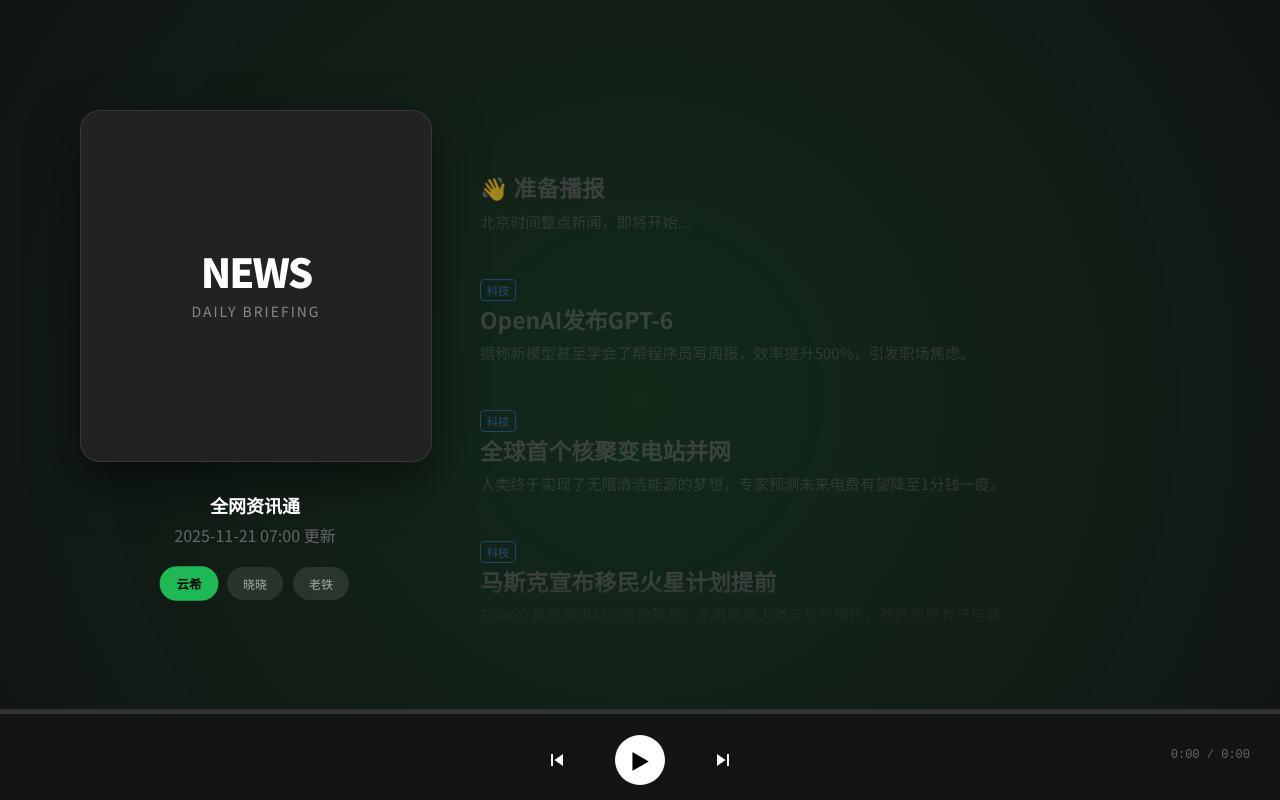
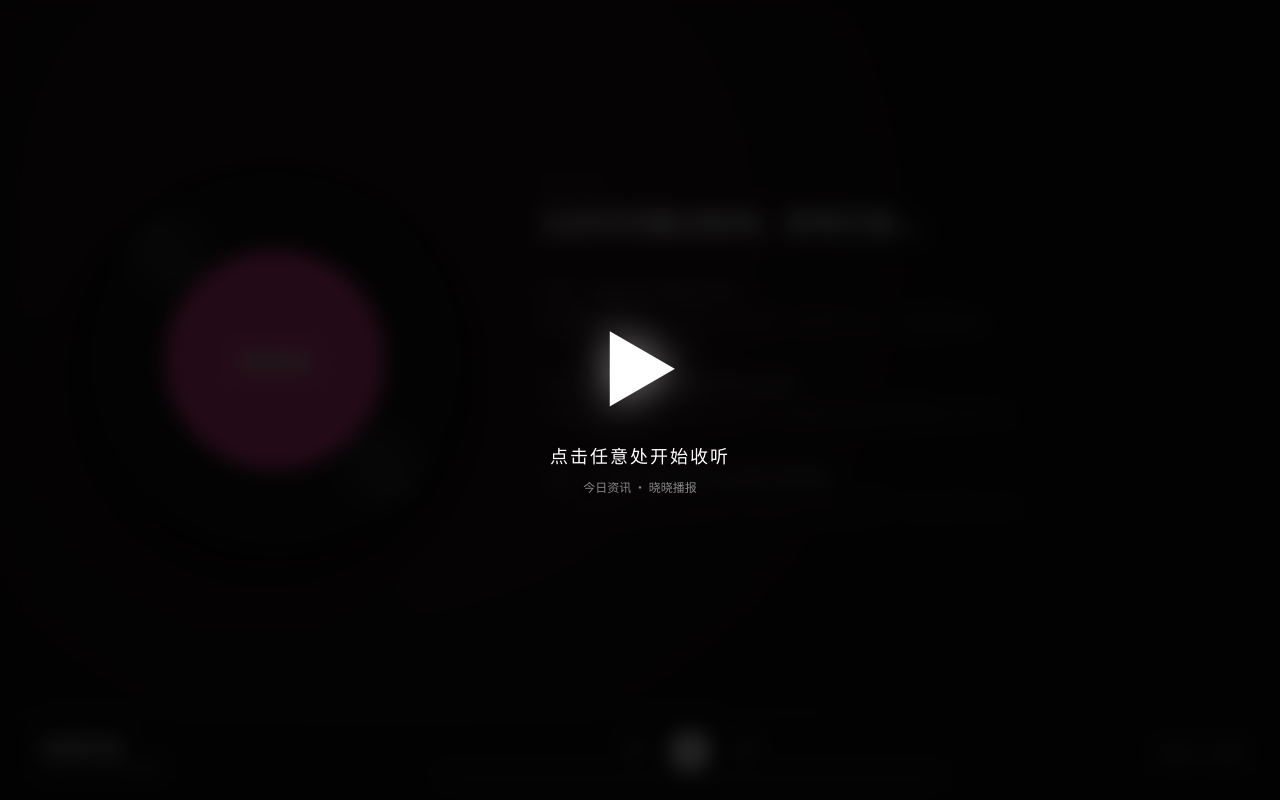
Before and after one commit to gyy888777/weird-radio, a plain HTML site: page index.html in a window 1280 px wide. Drawn offline with Linux system fonts and the light colour scheme.

Commit message:
Update index.html

```diff
--- a/index.html
+++ b/index.html
@@ -3,155 +3,172 @@
 <head>
     <meta charset="UTF-8">
     <meta name="viewport" content="width=device-width, initial-scale=1.0">
-    <title>NEWS.FM</title>
+    <title>NEWS.FM · 晓晓</title>
     <style>
         @import url('https://fonts.googleapis.com/css2?family=Noto+Sans+SC:wght@400;700;900&display=swap');
 
         :root {
             --bg: #111;
-            --panel: #1a1a1a;
-            --active: #fff;
-            --inactive: #555;
-            --accent: #1db954; /* 默认绿 */
+            --text-main: #fff;
+            --text-sub: rgba(255,255,255,0.5);
+            --accent: #ec4899; /* 默认粉 */
         }
 
         body {
-            margin: 0; background: var(--bg); color: #fff;
+            margin: 0; background: var(--bg); color: var(--text-main);
             font-family: 'Noto Sans SC', sans-serif;
             height: 100vh; overflow: hidden;
             display: flex; flex-direction: column;
+            transition: background 1s;
         }
 
-        /* 背景流光 */
-        .bg-glow {
-            position: fixed; top: -50%; left: -50%; width: 200%; height: 200%;
-            background: radial-gradient(circle, var(--accent) 0%, transparent 60%);
-            opacity: 0.15; transition: background 1s ease; pointer-events: none; z-index: -1;
+        /* 动态背景光 */
+        .ambient-bg {
+            position: fixed; top: 0; left: 0; width: 100%; height: 100%;
+            background: radial-gradient(circle at 30% 30%, var(--accent), transparent 70%);
+            opacity: 0.15; z-index: -1; transition: background 0.5s;
         }
 
-        /* 主布局：左封面 右列表 */
-        .container {
-            flex: 1; display: flex; max-width: 1200px; margin: 0 auto; width: 100%;
-            padding: 40px; box-sizing: border-box; gap: 50px;
-            align-items: center;
+        /* 全屏遮罩 (用于自动播放) */
+        .overlay {
+            position: fixed; top: 0; left: 0; width: 100%; height: 100%;
+            background: rgba(0,0,0,0.85); z-index: 999;
+            display: flex; flex-direction: column;
+            justify-content: center; align-items: center;
+            cursor: pointer; backdrop-filter: blur(10px);
+            transition: opacity 0.5s;
+        }
+        .overlay.hidden { opacity: 0; pointer-events: none; }
+        .play-icon-big {
+            font-size: 80px; color: #fff; margin-bottom: 20px;
+            filter: drop-shadow(0 0 20px rgba(255,255,255,0.5));
         }
 
-        /* 左侧 */
-        .left-side { width: 350px; text-align: center; flex-shrink: 0; }
+        /* 主布局 */
+        .container {
+            flex: 1; display: flex; align-items: center; justify-content: center;
+            max-width: 1200px; margin: 0 auto; width: 100%; gap: 80px; padding: 40px; box-sizing: border-box;
+        }
 
-        .cover-box {
-            width: 100%; aspect-ratio: 1/1; background: #222;
-            border-radius: 20px; box-shadow: 0 20px 50px rgba(0,0,0,0.5);
-            display: flex; flex-direction: column; justify-content: center; align-items: center;
-            margin-bottom: 30px; transition: 0.5s; border: 1px solid rgba(255,255,255,0.1);
+        /* 左侧：黑胶唱片 */
+        .disc-wrapper {
+            width: 380px; height: 380px; position: relative; flex-shrink: 0;
         }
-        .cover-title { font-size: 40px; font-weight: 900; letter-spacing: -2px; line-height: 1; }
-        .cover-subtitle { font-size: 14px; color: #888; margin-top: 10px; letter-spacing: 2px; text-transform: uppercase; }
+        .vinyl-disc {
+            width: 100%; height: 100%; border-radius: 50%;
+            background: repeating-radial-gradient(#111 0, #111 2px, #222 3px, #222 4px);
+            box-shadow: 0 20px 50px rgba(0,0,0,0.6);
+            display: flex; justify-content: center; align-items: center;
+            animation: spin 20s linear infinite;
+            animation-play-state: paused;
+            border: 5px solid #050505;
+        }
+        .vinyl-disc::before { /* 光泽 */
+            content:''; position:absolute; top:0; left:0; width:100%; height:100%; border-radius:50%;
+            background: linear-gradient(45deg, transparent 40%, rgba(255,255,255,0.1) 50%, transparent 60%);
+        }
+        .cover-art {
+            width: 220px; height: 220px; border-radius: 50%;
+            background-size: cover; background-position: center;
+            border: 8px solid #111; position: relative; z-index: 2;
+            display: flex; justify-content: center; align-items: center;
+            font-size: 24px; font-weight: 900; text-shadow: 0 2px 10px rgba(0,0,0,0.5);
+            background-color: var(--accent); /* 默认色 */
+            transition: background-color 0.5s;
+        }
 
-        .voice-switch { display: flex; justify-content: center; gap: 10px; flex-wrap: wrap; }
-        .v-btn {
-            background: rgba(255,255,255,0.1); border: none; color: #aaa;
-            padding: 8px 16px; border-radius: 20px; cursor: pointer; transition: 0.2s; font-size: 12px;
-        }
-        .v-btn:hover { background: rgba(255,255,255,0.2); color: #fff; }
-        .v-btn.active { background: var(--accent); color: #000; font-weight: bold; transform: scale(1.05); }
+        @keyframes spin { 100% { transform: rotate(360deg); } }
 
-        /* 右侧 (歌词模式) */
-        .right-side {
-            flex: 1; height: 70vh; overflow-y: auto;
-            mask-image: linear-gradient(to bottom, transparent, black 10%, black 90%, transparent);
-            -webkit-mask-image: linear-gradient(to bottom, transparent, black 10%, black 90%, transparent);
+        /* 右侧：滚动歌词 */
+        .lyrics-box {
+            flex: 1; height: 400px; overflow-y: auto;
+            mask-image: linear-gradient(to bottom, transparent, black 20%, black 80%, transparent);
+            -webkit-mask-image: linear-gradient(to bottom, transparent, black 20%, black 80%, transparent);
             scrollbar-width: none; position: relative;
         }
-        .right-side::-webkit-scrollbar { display: none; }
+        .lyrics-box::-webkit-scrollbar { display: none; }
 
-        .news-row {
-            padding: 20px 0; color: var(--inactive); transition: 0.4s;
-            cursor: pointer; opacity: 0.6; transform: scale(0.95); transform-origin: left center;
+        .line {
+            padding: 18px 0; font-size: 18px; color: var(--text-sub);
+            transition: 0.4s; transform-origin: left center; cursor: pointer;
+            line-height: 1.6;
         }
-        .news-row:hover { opacity: 1; color: #bbb; }
-
-        .news-row.active {
-            opacity: 1; color: var(--active); transform: scale(1);
+        .line:hover { color: #ccc; }
+        .line.active {
+            color: #fff; font-size: 26px; font-weight: bold;
             text-shadow: 0 0 20px rgba(255,255,255,0.2);
+            transform: scale(1.05);
+        }
+        .line-tag {
+            font-size: 12px; padding: 2px 8px; border-radius: 4px;
+            vertical-align: middle; margin-right: 10px; border: 1px solid currentColor;
+            opacity: 0.7;
         }
 
-        .news-tag {
-            font-size: 12px; display: inline-block; padding: 2px 6px;
-            border-radius: 4px; margin-bottom: 5px; border: 1px solid currentColor; opacity: 0.7;
+        /* 底部控制栏 */
+        .footer {
+            height: 90px; display: flex; align-items: center; padding: 0 40px;
+            background: rgba(20,20,20,0.8); backdrop-filter: blur(20px);
+            border-top: 1px solid rgba(255,255,255,0.1);
+            z-index: 100; gap: 20px;
         }
-        .news-title { font-size: 24px; font-weight: 700; margin-bottom: 8px; line-height: 1.2; }
-        .news-desc { font-size: 16px; font-weight: 400; opacity: 0.8; }
+        .track-info { width: 200px; }
+        .track-title { font-size: 16px; font-weight: bold; white-space: nowrap; }
+        .track-time { font-size: 12px; color: #888; }
 
-        /* 底部播放条 */
-        .bottom-bar {
-            height: 90px; background: rgba(20,20,20,0.9);
-            backdrop-filter: blur(20px); border-top: 1px solid rgba(255,255,255,0.1);
-            display: flex; flex-direction: column; justify-content: center;
-            padding: 0 20px; z-index: 100;
-        }
+        .controls { flex: 1; display: flex; flex-direction: column; align-items: center; gap: 5px; }
+        .btns { display: flex; align-items: center; gap: 20px; }
+        .c-btn { background:none; border:none; color:#fff; cursor:pointer; }
+        .play-c { width: 40px; height: 40px; background:#fff; color:#000; border-radius:50%; display:flex; justify-content:center; align-items:center; font-size:20px;}
 
-        .progress-wrap { width: 100%; height: 4px; background: #333; cursor: pointer; position: absolute; top: 0; left: 0; }
-        .progress { height: 100%; background: var(--accent); width: 0%; transition: width 0.1s linear; position: relative; }
-        .progress::after { content:''; position:absolute; right:-6px; top:-4px; width:12px; height:12px; background:#fff; border-radius:50%; opacity:0; transition:0.2s; }
-        .progress-wrap:hover .progress::after { opacity: 1; }
-
-        .controls-row { display: flex; justify-content: center; align-items: center; gap: 40px; margin-top: 10px; }
-        .ctrl-btn { background: none; border: none; color: #fff; cursor: pointer; transition: 0.2s; display: flex; align-items: center; }
-        .ctrl-btn:hover { color: var(--accent); }
-        .play-big {
-            width: 50px; height: 50px; border-radius: 50%; background: #fff; color: #000;
-            justify-content: center; font-size: 20px;
-        }
-        .play-big:hover { transform: scale(1.1); color: #000; background: var(--accent); }
-
-        .time-info { position: absolute; right: 30px; font-size: 12px; color: #666; font-family: monospace; }
+        .prog-bar { width: 100%; max-width: 500px; height: 4px; background: #444; border-radius: 2px; position: relative; overflow: hidden; }
+        .prog-fill { height: 100%; background: #fff; width: 0%; border-radius: 2px; }
 
         /* 移动端适配 */
         @media (max-width: 768px) {
-            .container { flex-direction: column; padding: 20px; gap: 20px; }
-            .left-side { width: 100%; display: flex; gap: 20px; align-items: center; text-align: left; }
-            .cover-box { width: 100px; height: 100px; margin: 0; }
-            .track-info { flex: 1; }
-            .cover-title { font-size: 24px; }
-            .right-side { width: 100%; padding: 0; height: 50vh; mask-image: none; }
-            .news-title { font-size: 18px; }
-            .news-desc { font-size: 14px; }
+            .container { flex-direction: column; gap: 30px; padding: 20px; }
+            .disc-wrapper { width: 260px; height: 260px; }
+            .cover-art { width: 150px; height: 150px; font-size: 18px; }
+            .line.active { font-size: 20px; }
         }
     </style>
 </head>
 <body>
 
-<div class="bg-glow" id="bgGlow"></div>
+<div class="overlay" id="overlay" onclick="startApp()">
+    <div class="play-icon-big">▶</div>
+    <div style="font-size: 18px; letter-spacing: 2px;">点击任意处开始收听</div>
+    <div style="font-size: 12px; color: #888; margin-top: 10px;">今日资讯 · 晓晓播报</div>
+</div>
+
+<div class="ambient-bg" id="ambientBg"></div>
 
 <div class="container">
-    <div class="left-side">
-        <div class="cover-box" id="albumCover">
-            <div class="cover-title" id="coverTitle">NEWS</div>
-            <div class="cover-subtitle">Daily Briefing</div>
-        </div>
-        <div class="track-info">
-            <h2 style="margin:0;font-size:18px;">全网资讯通</h2>
-            <p style="color:#666;margin:5px 0 20px;" id="updateTime">Loading...</p>
-            <div class="voice-switch" id="voiceBox"></div>
+    <div class="disc-wrapper">
+        <div class="vinyl-disc" id="vinyl">
+            <div class="cover-art" id="coverArt">NEWS</div>
         </div>
     </div>
 
-    <div class="right-side" id="newsList">
+    <div class="lyrics-box" id="lyricsBox">
         </div>
 </div>
 
-<div class="bottom-bar">
-    <div class="progress-wrap" id="progWrap">
-        <div class="progress" id="progFill"></div>
+<div class="footer">
+    <div class="track-info">
+        <div class="track-title">全网资讯通</div>
+        <div class="track-time" id="updateTime">Loading...</div>
     </div>
-    <div class="controls-row">
-        <button class="ctrl-btn"><svg width="24" height="24" viewBox="0 0 24 24" fill="currentColor"><path d="M6 6h2v12H6zm3.5 6l8.5 6V6z"/></svg></button>
-        <button class="ctrl-btn play-big" id="playBtn">▶</button>
-        <button class="ctrl-btn"><svg width="24" height="24" viewBox="0 0 24 24" fill="currentColor"><path d="M6 18l8.5-6L6 6v12zM16 6v12h2V6h-2z"/></svg></button>
+    <div class="controls">
+        <div class="btns">
+            <button class="c-btn"><svg width="20" height="20" viewBox="0 0 24 24" fill="currentColor"><path d="M6 6h2v12H6zm3.5 6l8.5 6V6z"/></svg></button>
+            <button class="c-btn play-c" id="playBtn" onclick="togglePlay()">II</button>
+            <button class="c-btn"><svg width="20" height="20" viewBox="0 0 24 24" fill="currentColor"><path d="M6 18l8.5-6L6 6v12zM16 6v12h2V6h-2z"/></svg></button>
+        </div>
+        <div class="prog-bar"><div class="prog-fill" id="progFill"></div></div>
     </div>
-    <div class="time-info">
-        <span id="currTime">0:00</span> / <span id="totalTime">0:00</span>
+    <div style="width:100px; text-align:right; font-size:12px; font-family:monospace;">
+        <span id="currTime">0:00</span> / <span id="durTime">0:00</span>
     </div>
 </div>
 
@@ -159,27 +176,24 @@
 
 <script>
     const audio = document.getElementById('audio');
-    const newsListEl = document.getElementById('newsList');
-    const bgGlow = document.getElementById('bgGlow');
-    const albumCover = document.getElementById('albumCover');
-    const coverTitle = document.getElementById('coverTitle');
-    const progFill = document.getElementById('progFill');
-    const playBtn = document.getElementById('playBtn');
+    const vinyl = document.getElementById('vinyl');
+    const lyricsBox = document.getElementById('lyricsBox');
+    const coverArt = document.getElementById('coverArt');
+    const ambientBg = document.getElementById('ambientBg');
     const ts = new Date().getTime();
 
     let newsData = [];
     let metaData = {};
-    let currentVoice = 'yunxi';
 
-    // 配色方案
+    // 配色表
     const colors = {
         '科技': '#3b82f6', // 蓝
         '娱乐': '#ec4899', // 粉
         '奇闻': '#eab308', // 黄
-        'default': '#1db954' // 绿
+        'default': '#1db954'
     };
 
-    // 初始化
+    // 1. 初始化数据
     fetch(`news_data.json?t=${ts}`)
         .then(res => res.json())
         .then(data => {
@@ -187,89 +201,76 @@
             metaData = data.meta;
             document.getElementById('updateTime').innerText = `${data.date} ${data.hour}:00 更新`;
 
-            // 生成声音按钮
-            const vb = document.getElementById('voiceBox');
-            data.voices.forEach(v => {
-                let b = document.createElement('button');
-                b.className = `v-btn ${v.id===currentVoice?'active':''}`;
-                b.innerText = v.label.split('·')[0];
-                b.onclick = () => switchVoice(v.id, b);
-                vb.appendChild(b);
-            });
+            // 渲染列表
+            renderList();
 
-            // 渲染列表
-            renderNews();
-
-            // 加载音频
-            audio.src = `radio_${currentVoice}.mp3?v=${ts}`;
+            // 预加载音频 (晓晓)
+            audio.src = `radio_xiaoxiao.mp3?v=${ts}`;
         });
 
-    function renderNews() {
-        newsListEl.innerHTML = `<div class="news-row" id="row-intro" style="padding-top:100px">
-            <div class="news-title">👋 准备播报</div>
-            <div class="news-desc">北京时间整点新闻，即将开始...</div>
+    function renderList() {
+        let html = `<div class="line active" id="line-intro">
+            <div style="font-size:14px; opacity:0.5; margin-bottom:5px;">OPENING</div>
+            北京时间整点新闻，即将开始...
         </div>`;
 
         newsData.forEach((item, i) => {
-            newsListEl.innerHTML += `
-                <div class="news-row" id="row-${i}" onclick="seekTo(${i})">
-                    <span class="news-tag" style="color:${colors[item.category]}">${item.category}</span>
-                    <div class="news-title">${item.title}</div>
-                    <div class="news-desc">${item.summary}</div>
+            html += `
+                <div class="line" id="line-${i}" onclick="seekTo(${i})">
+                    <span class="line-tag">${item.category}</span>
+                    ${item.title}
+                    <div style="font-size:14px; opacity:0.6; font-weight:400; margin-top:5px;">${item.summary}</div>
                 </div>
             `;
         });
 
-        // 底部垫高
-        newsListEl.innerHTML += `<div style="height:200px;"></div>`;
+        html += `<div style="height:200px;"></div>`; // 底部留白
+        lyricsBox.innerHTML = html;
     }
 
-    function switchVoice(id, btn) {
-        if(id === currentVoice) return;
-        currentVoice = id;
-        document.querySelectorAll('.v-btn').forEach(b => b.classList.remove('active'));
-        btn.classList.add('active');
-        let playing = !audio.paused;
-        audio.src = `radio_${id}.mp3?v=${new Date().getTime()}`;
-        if(playing) audio.play();
+    // 2. 启动逻辑
+    function startApp() {
+        document.getElementById('overlay').classList.add('hidden');
+        audio.play().then(() => {
+            vinyl.style.animationPlayState = 'running';
+        }).catch(e => console.log("播放被拦截"));
     }
 
-    // 播放控制
-    playBtn.onclick = () => {
+    function togglePlay() {
         if(audio.paused) {
             audio.play();
-            playBtn.innerText = "II";
+            document.getElementById('playBtn').innerText = "II";
+            vinyl.style.animationPlayState = 'running';
         } else {
             audio.pause();
-            playBtn.innerText = "▶";
+            document.getElementById('playBtn').innerText = "▶";
+            vinyl.style.animationPlayState = 'paused';
         }
-    };
-    audio.onended = () => playBtn.innerText = "▶";
+    }
 
-    // 核心同步逻辑
+    // 3. 核心同步算法
     audio.ontimeupdate = () => {
-        if(!audio.duration) return;
+        if (!audio.duration) return;
 
         // 进度条
-        let pct = (audio.currentTime / audio.duration);
-        progFill.style.width = (pct*100)+'%';
-        document.getElementById('currTime').innerText = fmtTime(audio.currentTime);
-        document.getElementById('totalTime').innerText = fmtTime(audio.duration);
+        const pct = audio.currentTime / audio.duration;
+        document.getElementById('progFill').style.width = (pct * 100) + '%';
+        document.getElementById('currTime').innerText = fmt(audio.currentTime);
+        document.getElementById('durTime').innerText = fmt(audio.duration);
 
-        // 计算高亮
-        // 逻辑：根据字数比例推算当前读到哪一条
-        let totalLen = metaData.total_len;
-        let currentLen = pct * totalLen;
+        // 高亮计算
+        const totalLen = metaData.total_len;
+        const currentLen = pct * totalLen;
 
         let activeIdx = -1;
-        let countedLen = metaData.intro_len; // 先算上开场白
+        let count = metaData.intro_len;
 
-        if(currentLen < countedLen) {
-            activeIdx = -1; // 开场白阶段
+        if (currentLen < count) {
+            activeIdx = -1; // 开场白
         } else {
-            for(let i=0; i<newsData.length; i++) {
-                countedLen += newsData[i].length;
-                if(currentLen < countedLen) {
+            for (let i = 0; i < newsData.length; i++) {
+                count += newsData[i].length;
+                if (currentLen < count) {
                     activeIdx = i;
                     break;
                 }
@@ -279,49 +280,41 @@
         highlight(activeIdx);
     };
 
-    let lastIdx = -999;
+    let lastIdx = -99;
     function highlight(idx) {
-        if(idx === lastIdx) return;
+        if (idx === lastIdx) return;
         lastIdx = idx;
 
-        document.querySelectorAll('.news-row').forEach(r => r.classList.remove('active'));
+        // 样式更新
+        document.querySelectorAll('.line').forEach(el => el.classList.remove('active'));
+        const target = document.getElementById(idx === -1 ? 'line-intro' : `line-${idx}`);
+        if (target) {
+            target.classList.add('active');
+            target.scrollIntoView({ behavior: "smooth", block: "center" });
 
-        let targetId = idx === -1 ? 'row-intro' : `row-${idx}`;
-        let el = document.getElementById(targetId);
-
-        if(el) {
-            el.classList.add('active');
-            // 平滑滚动居中
-            el.scrollIntoView({behavior: "smooth", block: "center"});
-
-            // 切换颜色主题
-            if(idx >= 0) {
-                let cat = newsData[idx].category;
-                let c = colors[cat];
-                document.documentElement.style.setProperty('--accent', c);
-                coverTitle.innerText = cat;
-                coverTitle.style.color = c;
-                albumCover.style.borderColor = c;
-                // 动态背景
-                bgGlow.style.background = `radial-gradient(circle, ${c} 0%, transparent 60%)`;
+            // 更新封面和背景色
+            if (idx >= 0) {
+                const cat = newsData[idx].category;
+                const color = colors[cat];
+                coverArt.style.backgroundColor = color;
+                coverArt.innerText = cat;
+                ambientBg.style.background = `radial-gradient(circle at 30% 30%, ${color}, transparent 70%)`;
             } else {
-                coverTitle.innerText = "NEWS";
-                coverTitle.style.color = "#fff";
+                coverArt.style.backgroundColor = '#333';
+                coverArt.innerText = "NEWS";
             }
         }
     }
 
-    // 辅助函数
-    function fmtTime(s) {
-        let m = Math.floor(s/60);
-        let sec = Math.floor(s%60);
-        return `${m}:${sec<10?'0'+sec:sec}`;
+    function fmt(s) {
+        return `${Math.floor(s/60)}:${Math.floor(s%60).toString().padStart(2,'0')}`;
     }
 
-    // 简单的点击进度条
-    document.getElementById('progWrap').onclick = (e) => {
-        let r = e.target.getBoundingClientRect();
-        audio.currentTime = ((e.clientX - r.left)/r.width) * audio.duration;
+    // 模拟跳转 (简单版)
+    function seekTo(idx) {
+        // 这是一个估算跳转，因为没有精确时间轴
+        const per = audio.duration / (newsData.length + 1);
+        audio.currentTime = (idx + 1) * per;
     }
 
 </script>
```
